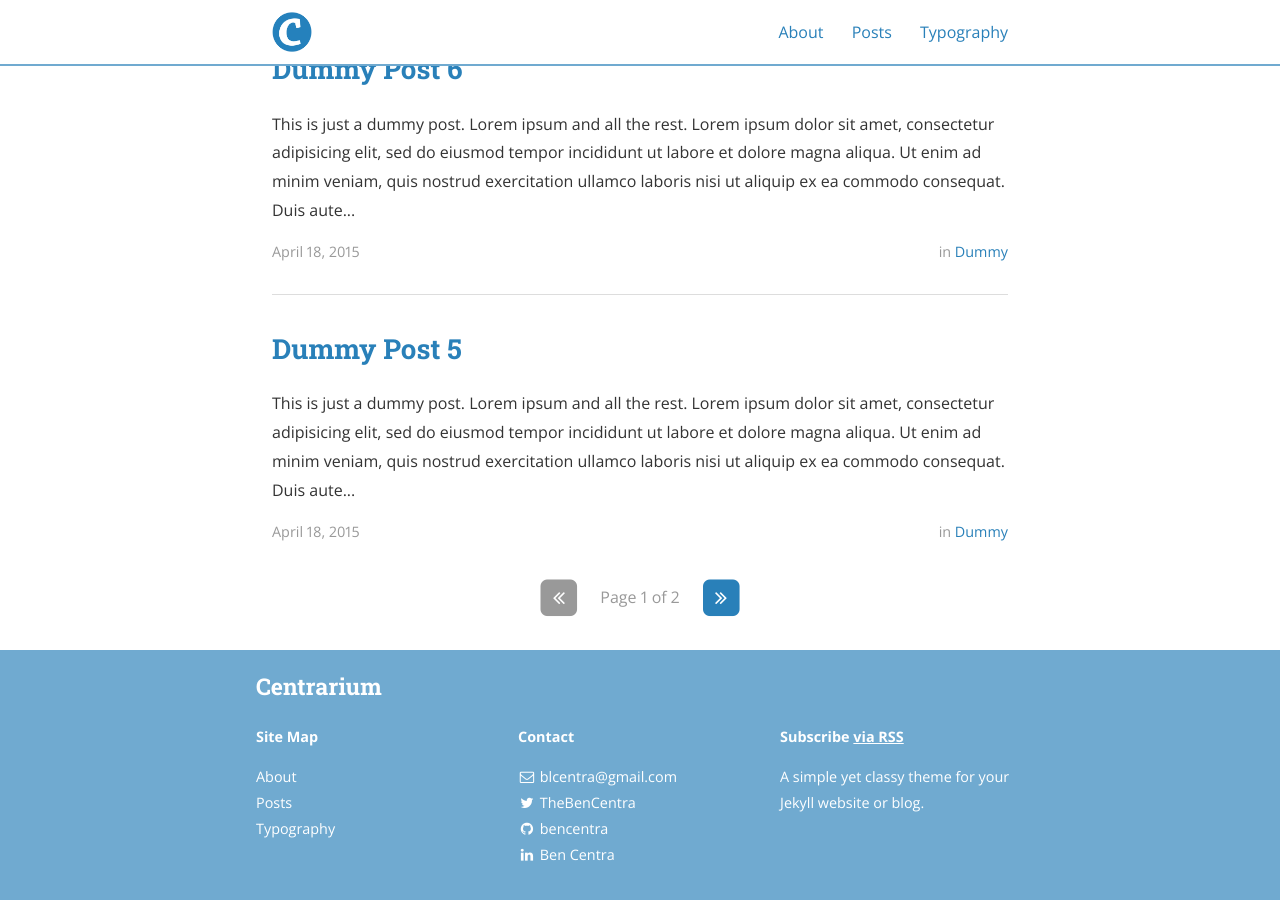
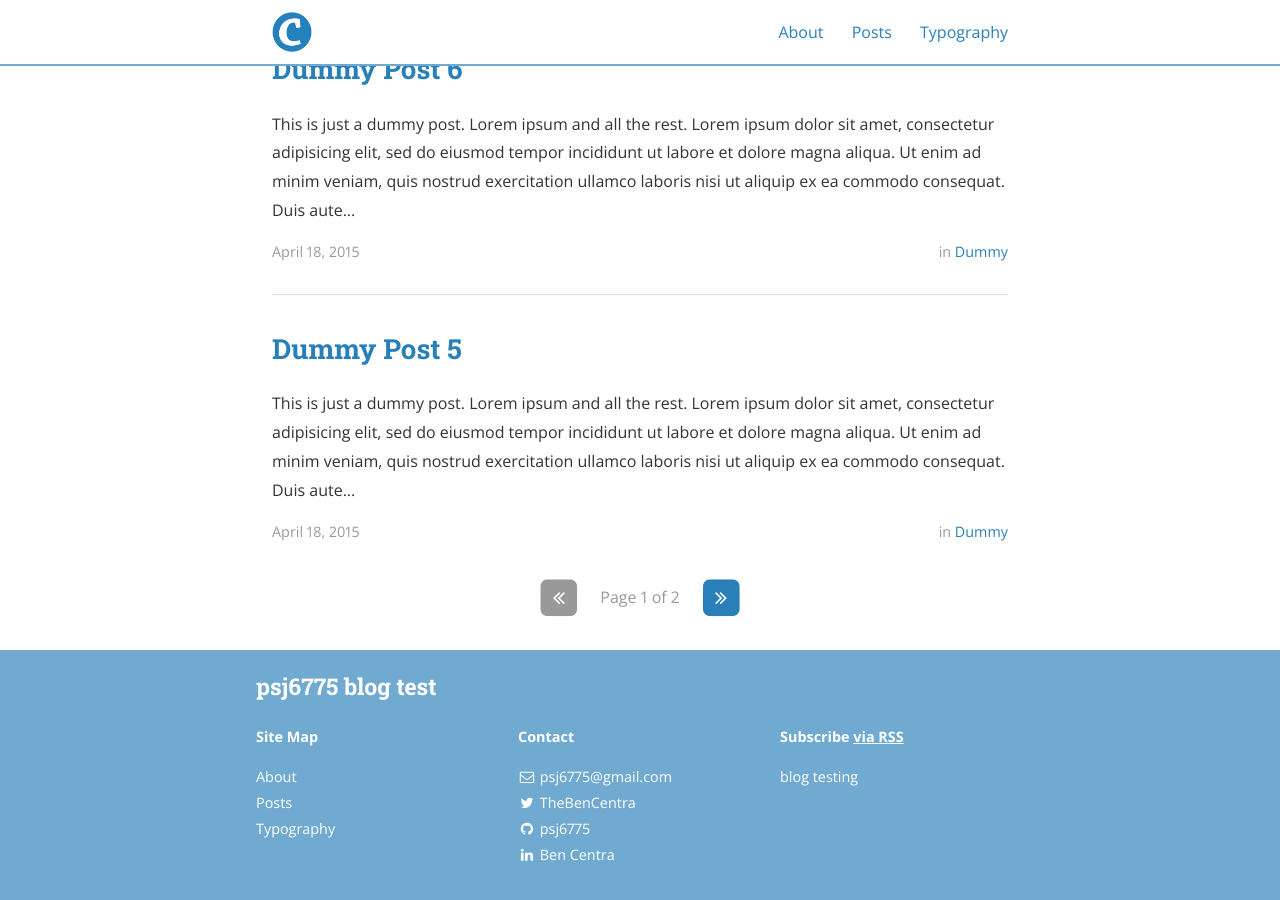
Before and after one commit to psj6775/psj6775.github.io, a Jekyll site: the page built from index.html, in a window 1280 px wide and 900 px high, scrolled down 1275 px. Built offline with Jekyll 4.4.1, drawn with Linux system fonts in a browser that asks for light colours; nearby versions of some CDN libraries; the list of posts is cut into pages by our own code; some of the changed text lies outside the part shown.

Commit message:
Customize-1

```diff
--- a/_config.yml
+++ b/_config.yml
@@ -9,18 +9,18 @@ exclude:
   - "/vendor/"
 
 # Site settings
-title: Centrarium
-subtitle: "A simple yet classy theme for your Jekyll website or blog"
-email: blcentra@gmail.com
-name: Ben Centra
+title: psj6775 blog test
+subtitle: "psj6775 blog test"
+email: psj6775@gmail.com
+name: Seongjun Park
 description: >
-  A simple yet classy theme for your Jekyll website or blog.
+  blog testing
 # Base URL of site (i.e. /blog). It should always start with a slash,
 # and never end with a slash. Set it to a blank value if hosting at the
 # root of your server.
 baseurl: "" # the subpath of your site, e.g. /blog/
 url: "https://psj6775.github.io/" # the base hostname & protocol for your site
-cover: "/assets/header_image.jpg"
+cover: "/assets/space_station.jpg"
 logo: "/assets/logo.png"
 
 # Build settings
@@ -92,8 +92,8 @@ social:
 
   - name: GitHub
     icon: github
-    username: bencentra
-    url: https://github.com/bencentra
+    username: psj6775
+    url: https://github.com/psj6775
     desc: Fork me on GitHub
     share: false
 
```
Also changed, not shown: assets/space_station.jpg (added).
